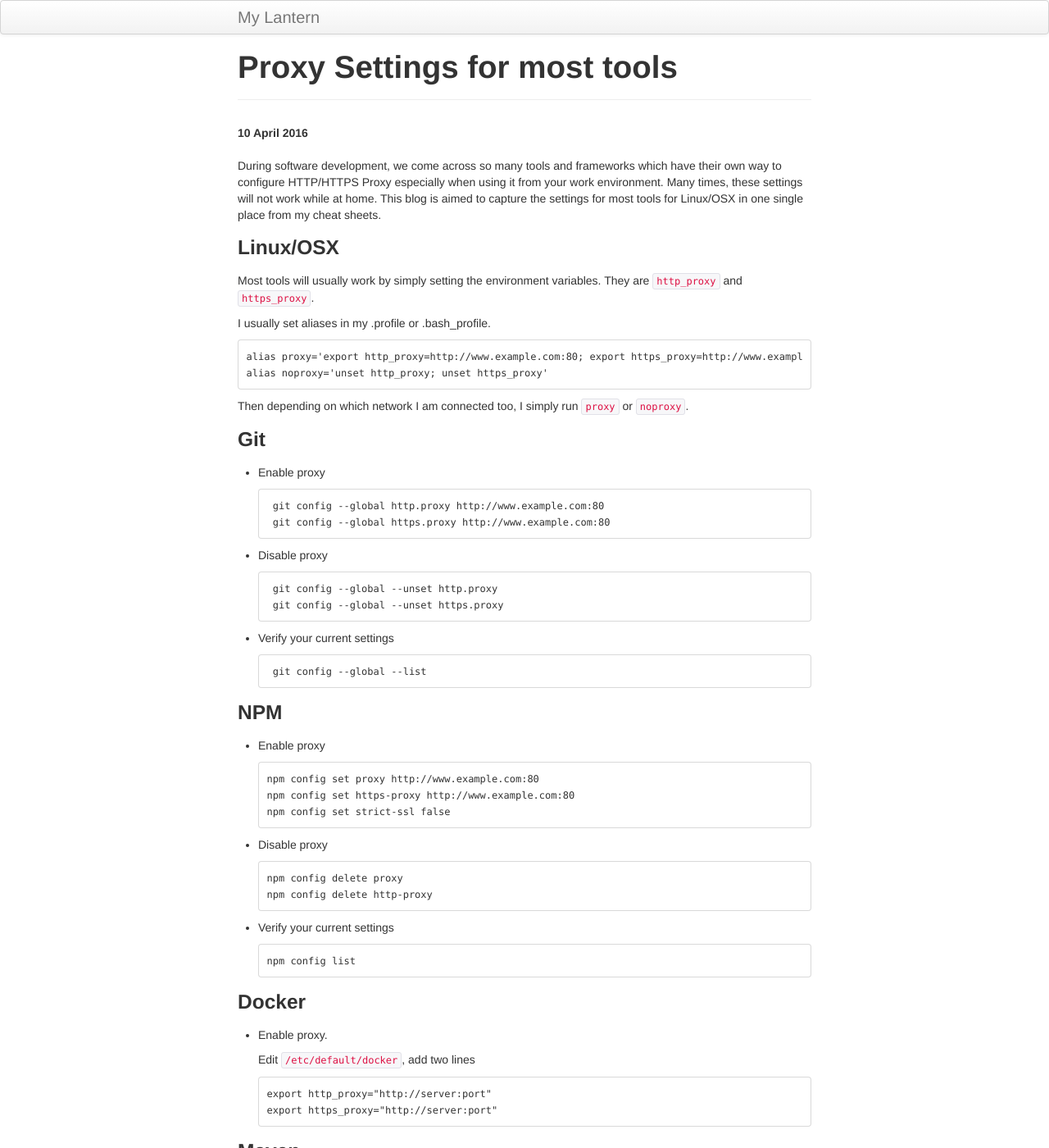
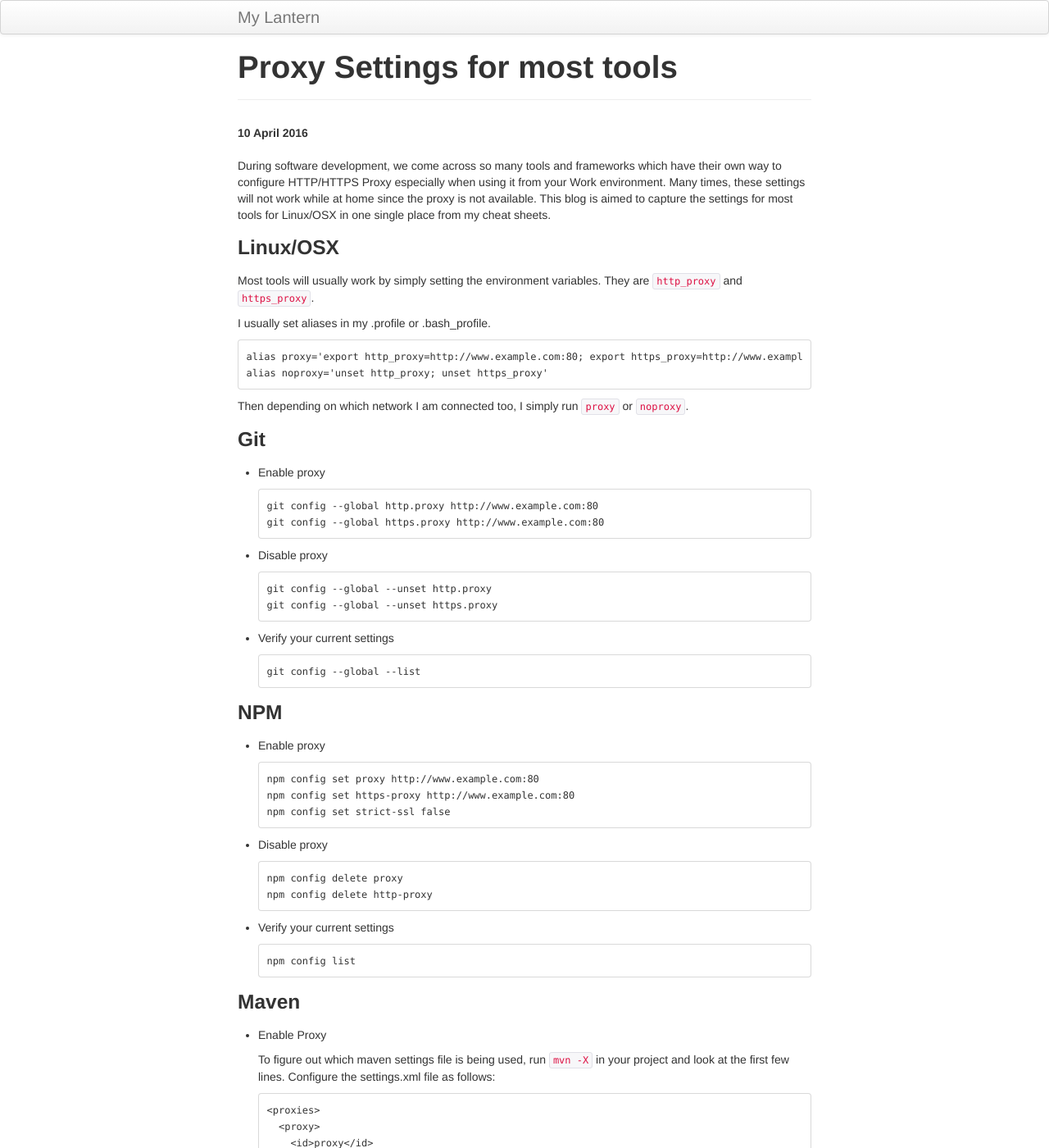
Before and after one commit to rahulsh1/rahulsh1.github.com, a Jekyll site: the page built from _posts/2016-04-10-Proxy.md, in a window 1280 px wide and 1400 px high. Shown: the whole window at 82% size. Built offline with Jekyll 4.4.1, drawn with Linux system fonts in a browser that asks for light colours; emoji names are drawn with the system emoji font; comment, search, counter and statistics services are not loaded; some of the changed text lies outside the part shown.

Commit message:
formatting fixes

```diff
--- a/_posts/2016-04-10-Proxy.md
+++ b/_posts/2016-04-10-Proxy.md
@@ -11,7 +11,7 @@ summary: Proxy Settings
 ---
 
 During software development, we come across so many tools and frameworks which have their own way to configure HTTP/HTTPS Proxy
-especially when using it from your work environment. Many times, these settings will not work while at home.
+especially when using it from your Work environment. Many times, these settings will not work while at home since the proxy is not available.
 This blog is aimed to capture the settings for most tools for Linux/OSX in one single place from my cheat sheets.
 
 ### Linux/OSX
@@ -28,17 +28,17 @@ Then depending on which network I am connected too, I simply run `proxy` or `nop
 
 - Enable proxy
 
-       git config --global http.proxy http://www.example.com:80
-       git config --global https.proxy http://www.example.com:80
+      git config --global http.proxy http://www.example.com:80
+      git config --global https.proxy http://www.example.com:80
 
 - Disable proxy
 
-       git config --global --unset http.proxy
-       git config --global --unset https.proxy
+      git config --global --unset http.proxy
+      git config --global --unset https.proxy
 
 - Verify your current settings
 
-       git config --global --list
+      git config --global --list
 
 ### NPM
 
@@ -58,21 +58,11 @@ Then depending on which network I am connected too, I simply run `proxy` or `nop
       npm config list
 
 
-### Docker
-
-- Enable proxy.
-
-  Edit `/etc/default/docker`, add two lines
-
-      export http_proxy="http://server:port"
-      export https_proxy="http://server:port"
-
-
 ### Maven
 
 - Enable Proxy
-To figure out which maven settings file is being used, run `mvn -X` in your project and look at the first few lines.
-Configure the settings.xml file as follows:
+
+  To figure out which maven settings file is being used, run `mvn -X` in your project and look at the first few lines. Configure the settings.xml file as follows:
 
       <proxies>
         <proxy>
```
Also changed, not shown: other parts of _posts/2016-04-10-Proxy.md (+19 -9 lines).
